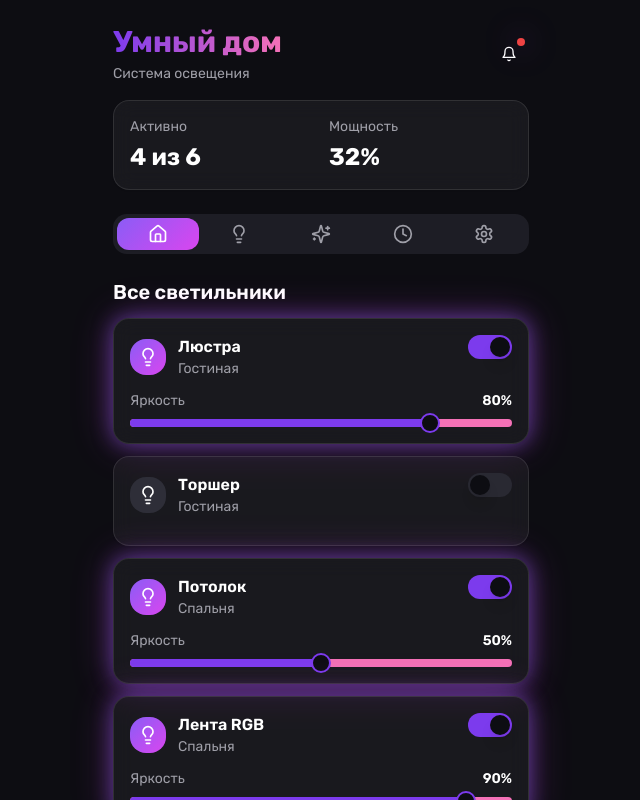
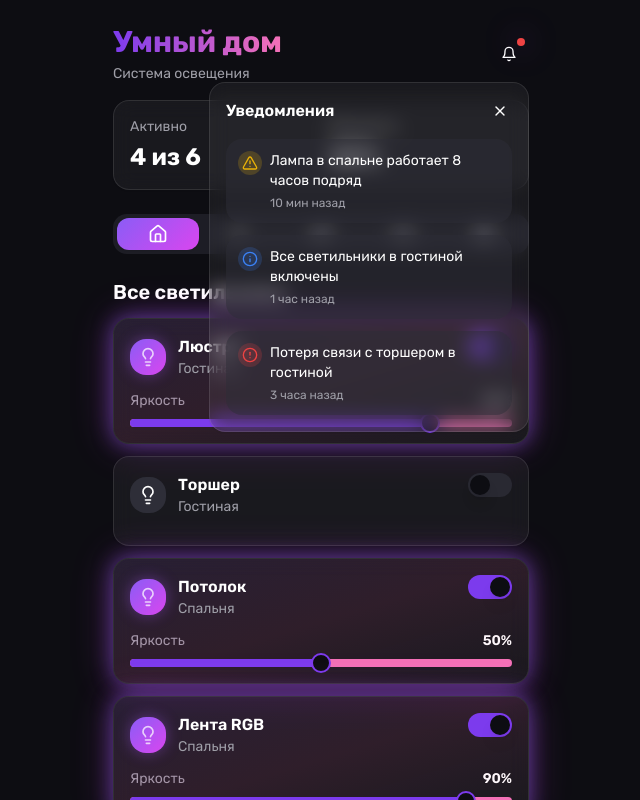
Before and after one commit to pr-poehali-dev/smart-home-light-monitoring, a React (Vite) app: page / in a window 1280 px wide. Both pictures are taken after a click on the button 828 px from the left and 54 px from the top of the page. Shown: the top 800 px of the page, without its empty margins (319-959 px from the left). Built offline with nearby package versions, Linux system fonts and the light colour scheme.

Commit message:
feat: уведомления и визуализация света

```diff
--- a/src/pages/Index.tsx
+++ b/src/pages/Index.tsx
@@ -67,6 +67,8 @@ const Index = () => {
     { id: '3', type: 'error', message: 'Потеря связи с торшером в гостиной', time: '3 часа назад' },
   ]);
 
+  const [showNotifications, setShowNotifications] = useState(false);
+
   const toggleLight = (id: string) => {
     setLights(lights.map(light =>
       light.id === id ? { ...light, isOn: !light.isOn } : light
@@ -105,12 +107,69 @@ const Index = () => {
               </h1>
               <p className="text-muted-foreground text-sm mt-1">Система освещения</p>
             </div>
-            <Button variant="ghost" size="icon" className="relative">
-              <Icon name="Bell" size={24} />
-              {notifications.filter(n => n.type === 'error' || n.type === 'warning').length > 0 && (
-                <span className="absolute top-1 right-1 w-2 h-2 bg-destructive rounded-full animate-pulse-glow" />
+            <div className="relative">
+              <Button
+                variant="ghost"
+                size="icon"
+                className="relative"
+                onClick={() => setShowNotifications(!showNotifications)}
+              >
+                <Icon name="Bell" size={24} />
+                {notifications.filter(n => n.type === 'error' || n.type === 'warning').length > 0 && (
+                  <span className="absolute top-1 right-1 w-2 h-2 bg-destructive rounded-full animate-pulse-glow" />
+                )}
+              </Button>
+
+              {showNotifications && (
+                <Card className="absolute right-0 top-12 w-80 glassmorphism border-0 p-4 z-50 animate-fade-in">
+                  <div className="flex items-center justify-between mb-4">
+                    <h3 className="font-semibold">Уведомления</h3>
+                    <Button
+                      variant="ghost"
+                      size="icon"
+                      className="h-6 w-6"
+                      onClick={() => setShowNotifications(false)}
+                    >
+                      <Icon name="X" size={16} />
+                    </Button>
+                  </div>
+                  <div className="space-y-3">
+                    {notifications.map((notification) => (
+                      <div
+                        key={notification.id}
+                        className="p-3 rounded-lg bg-muted/50 space-y-1 hover:bg-muted transition-colors"
+                      >
+                        <div className="flex items-start gap-2">
+                          <div className={`p-1 rounded-full ${
+                            notification.type === 'error' ? 'bg-destructive/20' :
+                            notification.type === 'warning' ? 'bg-yellow-500/20' :
+                            'bg-blue-500/20'
+                          }`}>
+                            <Icon
+                              name={
+                                notification.type === 'error' ? 'AlertCircle' :
+                                notification.type === 'warning' ? 'AlertTriangle' :
+                                'Info'
+                              }
+                              size={16}
+                              className={`${
+                                notification.type === 'error' ? 'text-destructive' :
+                                notification.type === 'warning' ? 'text-yellow-500' :
+                                'text-blue-500'
+                              }`}
+                            />
+                          </div>
+                          <div className="flex-1">
+                            <p className="text-sm">{notification.message}</p>
+                            <p className="text-xs text-muted-foreground mt-1">{notification.time}</p>
+                          </div>
+                        </div>
+                      </div>
+                    ))}
+                  </div>
+                </Card>
               )}
-            </Button>
+            </div>
           </div>
 
           <Card className="glassmorphism p-4 border-0">
@@ -153,14 +212,21 @@ const Index = () => {
                 {lights.map((light) => (
                   <Card
                     key={light.id}
-                    className={`glassmorphism p-4 border-0 transition-all duration-300 hover:scale-[1.02] ${
+                    className={`glassmorphism p-4 border-0 transition-all duration-500 hover:scale-[1.02] relative overflow-hidden ${
                       light.isOn ? 'neon-glow' : ''
                     }`}
                   >
-                    <div className="flex items-start justify-between mb-3">
+                    {light.isOn && (
+                      <div className="absolute inset-0 bg-gradient-to-br from-purple-500/10 via-pink-500/10 to-transparent animate-pulse-glow pointer-events-none" />
+                    )}
+                    <div className="flex items-start justify-between mb-3 relative z-10">
                       <div className="flex items-center gap-3">
-                        <div className={`p-2 rounded-lg ${light.isOn ? 'gradient-purple-pink' : 'bg-muted'}`}>
-                          <Icon name="Lightbulb" size={20} />
+                        <div className={`p-2 rounded-lg transition-all duration-300 ${
+                          light.isOn
+                            ? 'gradient-purple-pink shadow-[0_0_15px_rgba(168,85,247,0.4)]'
+                            : 'bg-muted'
+                        }`}>
+                          <Icon name="Lightbulb" size={20} className={light.isOn ? 'animate-pulse' : ''} />
                         </div>
                         <div>
                           <h3 className="font-semibold">{light.name}</h3>
@@ -212,14 +278,21 @@ const Index = () => {
               {filteredLights.map((light) => (
                 <Card
                   key={light.id}
-                  className={`glassmorphism p-4 border-0 transition-all duration-300 ${
+                  className={`glassmorphism p-4 border-0 transition-all duration-500 relative overflow-hidden ${
                     light.isOn ? 'neon-glow' : ''
                   }`}
                 >
-                  <div className="flex items-center justify-between">
+                  {light.isOn && (
+                    <div className="absolute inset-0 bg-gradient-to-r from-purple-500/20 via-pink-500/20 to-orange-500/20 animate-pulse-glow" />
+                  )}
+                  <div className="flex items-center justify-between relative z-10">
                     <div className="flex items-center gap-3">
-                      <div className={`p-2 rounded-lg ${light.isOn ? 'gradient-blue-orange' : 'bg-muted'}`}>
-                        <Icon name="Lightbulb" size={20} />
+                      <div className={`p-2 rounded-lg transition-all duration-300 ${
+                        light.isOn
+                          ? 'gradient-blue-orange shadow-[0_0_20px_rgba(139,92,246,0.5)]'
+                          : 'bg-muted'
+                      }`}>
+                        <Icon name="Lightbulb" size={20} className={light.isOn ? 'animate-pulse' : ''} />
                       </div>
                       <div>
                         <h3 className="font-semibold">{light.name}</h3>
```
